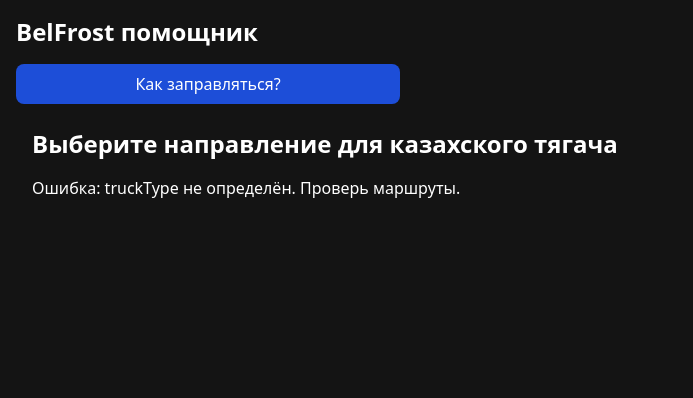
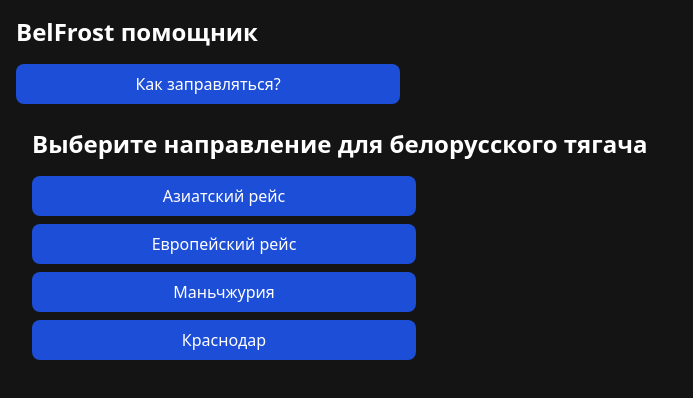
Before and after one commit to ew-mhlnk/bf-helper, a React (Create React App) app in the folder frontend/: page /belarus in a window 1280 px wide. Shown: the top 398 px of the page, without its empty margins (0-693 px from the left). Built offline with nearby package versions, Linux system fonts and the light colour scheme.

Commit message:
Fixed routing for truckType parameter and added debug output

```diff
--- a/frontend/src/App.tsx
+++ b/frontend/src/App.tsx
@@ -27,8 +27,7 @@
         </nav>
         <Routes>
           <Route path="/fuel-choice" element={<FuelChoicePage />} />
-          <Route path="/belarus" element={<DirectionChoicePage />} />
-          <Route path="/kazakh" element={<DirectionChoicePage />} />
+          <Route path="/:truckType" element={<DirectionChoicePage />} />
           <Route path="/belarus/asian-trip" element={<AsianTripPage />} />
           <Route path="/belarus/european-trip" element={<EuropeanTripPage />} />
           <Route path="/belarus/manchzhuriya" element={<ManchzhuriyaPage />} />
--- a/frontend/src/DirectionChoicePage.tsx
+++ b/frontend/src/DirectionChoicePage.tsx
@@ -4,9 +4,13 @@
 const DirectionChoicePage: React.FC = () => {
   const { truckType } = useParams<{ truckType: string }>();
 
+  console.log('truckType:', truckType); // Отладочный вывод в консоль
+
   return (
     <div className="bg-[#141414] min-h-screen text-white p-4">
-      <h1 className="text-2xl font-bold mb-4">Выберите направление для {truckType === 'belarus' ? 'белорусского' : 'казахского'} тягача</h1>
+      <h1 className="text-2xl font-bold mb-4">
+        Выберите направление для {truckType === 'belarus' ? 'белорусского' : truckType === 'kazakh' ? 'казахского' : 'неизвестного'} тягача
+      </h1>
       {truckType ? (
         <>
           <Link
@@ -35,7 +39,7 @@
           </Link>
         </>
       ) : (
-        <p>Ошибка: truckType не определён. Проверь маршруты.</p>
+        <p>Ошибка: truckType не определён. Проверь маршруты в URL: {window.location.pathname}</p>
       )}
     </div>
   );
```
